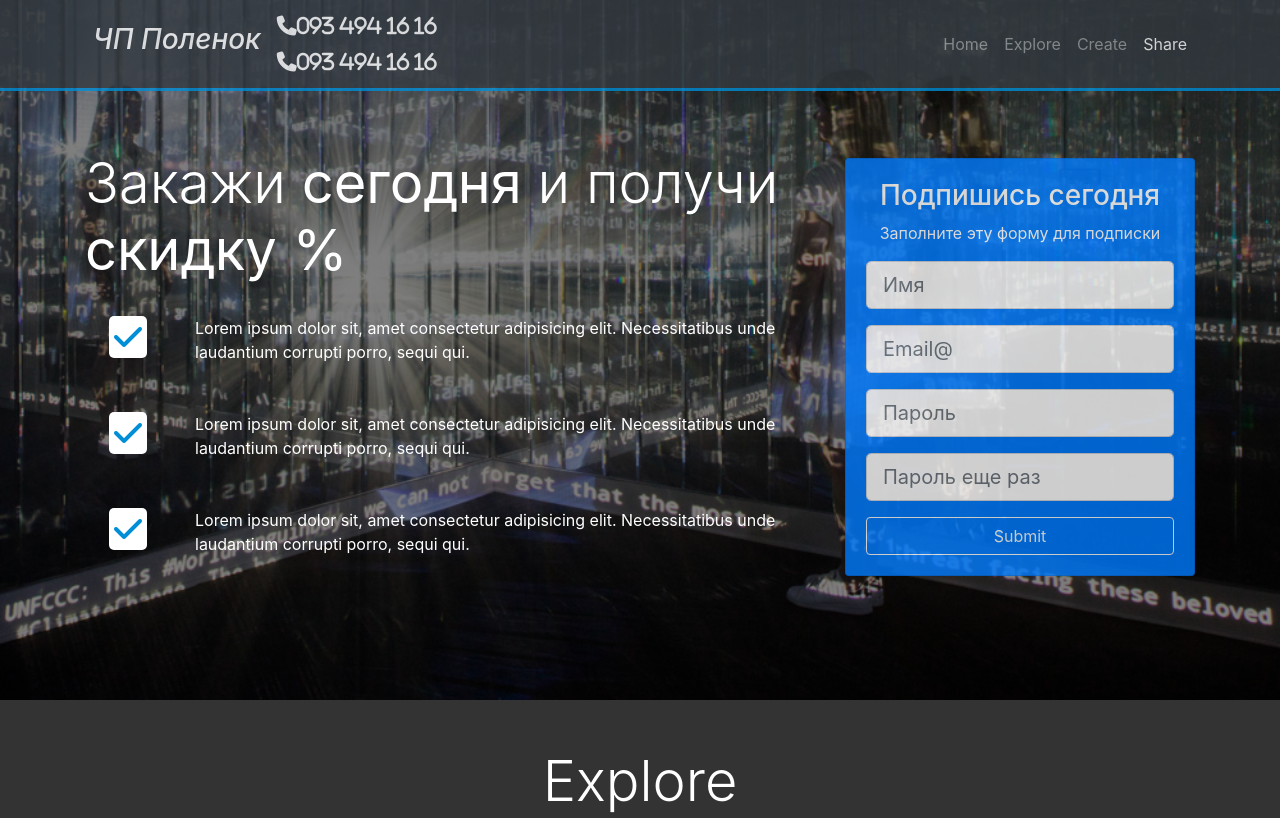
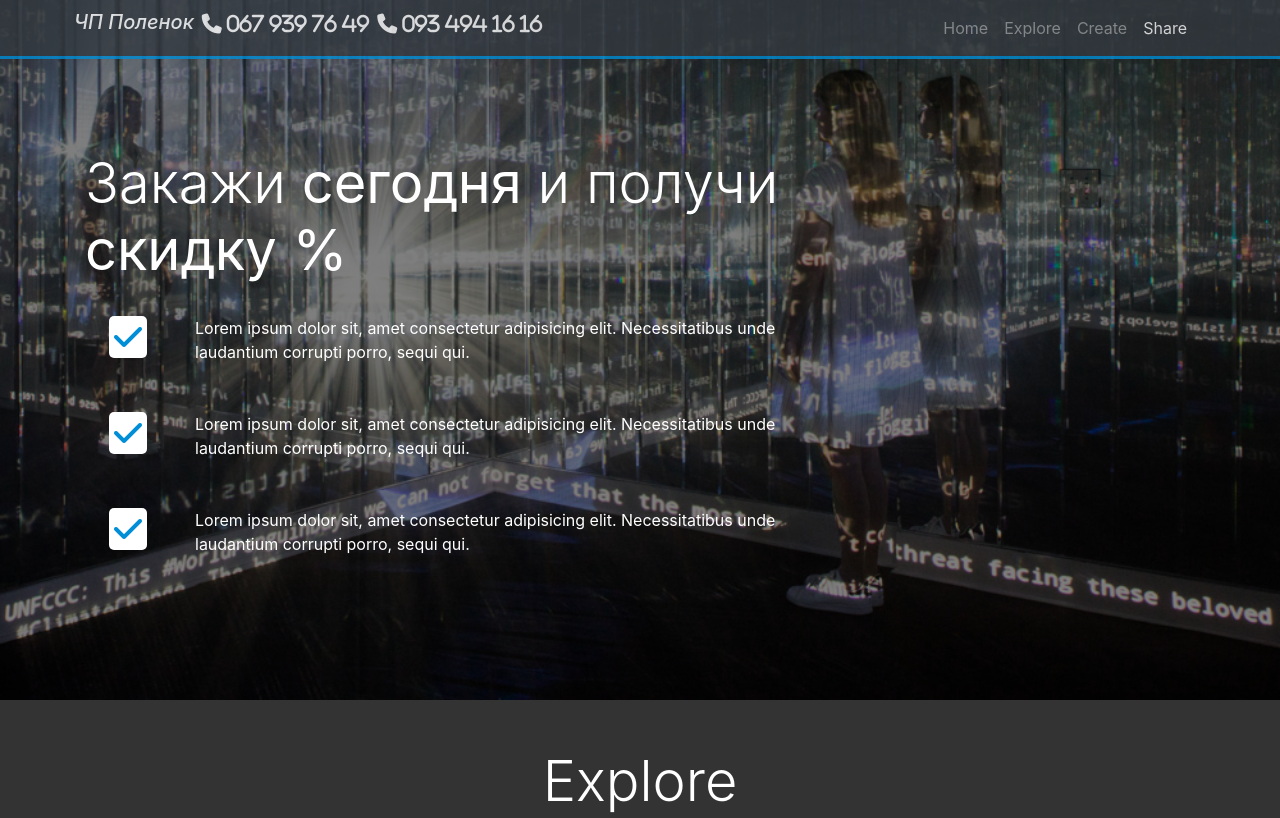
Before and after one commit to DenysPugachov/LoopLab, a plain HTML site: page index.html in a window 1280 px wide. Shown: the top 818 px of the page. Drawn offline with nearby package versions, Linux system fonts and the light colour scheme.

Commit message:
remove log form and change logo

```diff
--- a/css/style.css
+++ b/css/style.css
@@ -6,6 +6,12 @@ body {
 .navbar {
     border-bottom: #008ed6 3px solid;
     opacity: 0.8;
+}
+
+.navbar-toggler{
+    position: fixed;
+    right: 5px;
+    top: 5px;
 }
 
 #home-section {
--- a/index.html
+++ b/index.html
@@ -15,20 +15,17 @@
     <!-- NAVBAR -->
     <nav class="navbar navbar-expand-sm bg-dark navbar-dark fixed-top" id="main-nav">
         <div class="container">
-            <a href="index.html" class="navbar-brand p-0">
-                <div class="d-flex">
-                    <div class="row-hl align-self-center px-2">
-                        <h3 class="text-nowrap font-italic">ЧП Поленок</h3>
-                    </div>
-                    <div class="row-hl">
-                        <i class="fas fa-phone text-nowrap d-flex p-2"> 093 494 16 16</i>
-                        <i class="fas fa-phone text-nowrap d-flex p-2"> 093 494 16 16</i>
-                    </div>
-                </div>
-            </a>
+            <!-- LOGO -->
+            <div class="row">
+                <h5 class="text-nowrap font-italic mx-1">ЧП Поленок</h5>
+                <h5 class="fas fa-phone text-nowrap p-1 "> 067 939 76 49</h5>
+                <h5 class="d-md-block d-none fas fa-phone text-nowrap p-1"> 093 494 16 16</h5>
+            </div>
+
             <button class="navbar-toggler" data-toggle="collapse" data-target="#navbarCollapse">
                 <span class="navbar-toggler-icon"></span>
             </button>
+
             <div class="collapse navbar-collapse" id="navbarCollapse">
                 <ul class="navbar-nav ml-auto">
                     <li class="nav-item">
@@ -53,7 +50,7 @@
         <div class="dark-overlay">
             <div class="home-inner container">
                 <div class="row">
-                    <div class="col-lg-8 d-none d-lg-block">
+                    <div class="col-lg-8 d-lg-block">
                         <h1 class="display-4">Закажи <strong>
                                 сегодня
                             </strong> и получи <strong>скидку %</strong>
@@ -81,7 +78,7 @@
                         </div>
                     </div>
 
-                    <div class="col-lg-4">
+                    <!-- <div class="col-lg-4">
                         <div class="card bg-primary text-center card-form my-2">
                             <div class="card-body">
                                 <h3>Подпишись сегодня</h3>
@@ -111,7 +108,7 @@
                                 <input type="submit" value="Submit" class="btn btn-outline-light btn-block ">
                             </div>
                         </div>
-                    </div>
+                    </div> -->
                 </div>
             </div>
         </div>
@@ -266,7 +263,11 @@
     <!-- FOOTER -->
     <footer id="main-footer" class="bg-dark">
         <div class="container">
-
+            <!-- <div class="row">
+                <h5 class="text-nowrap font-italic mx-1">ЧП Поленок</h5>
+                <h5 class="fas fa-phone text-nowrap p-1 "> 067 939 76 49</h5>
+                <h5 class="d-md-block d-none fas fa-phone text-nowrap p-1"> 093 494 16 16</h5>
+            </div> -->
             <div class="row">
 
                 <div class="d-flex col ">
@@ -280,12 +281,12 @@
                 </div>
 
 
-                <button id="messageBtn" class="btn btn-primary m-3" data-toggle="modal"
-                    data-target="#contactModal">Сообщение
-                </button>
+            <button id="messageBtn" class="btn btn-primary m-3" data-toggle="modal"
+                data-target="#contactModal">Сообщение
+            </button>
 
 
-            </div>
+        </div>
         </div>
     </footer>
 
```
